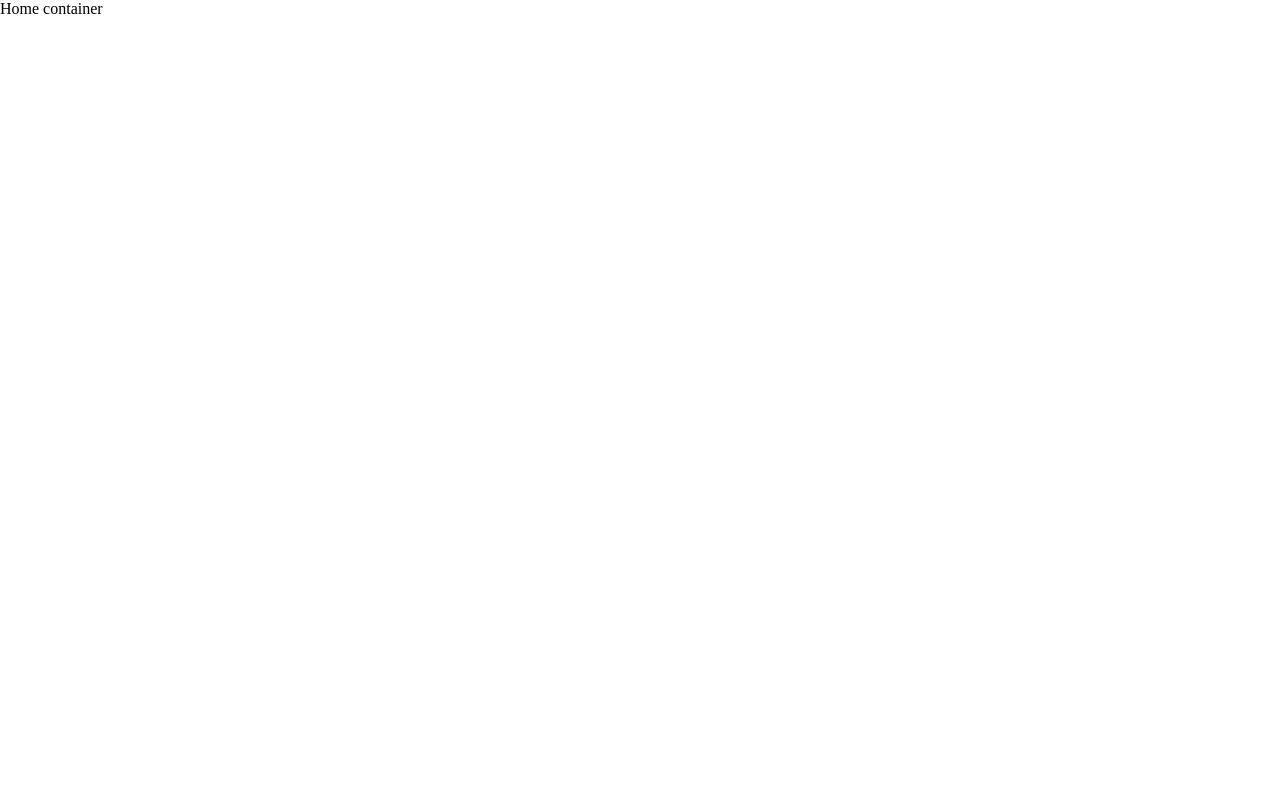
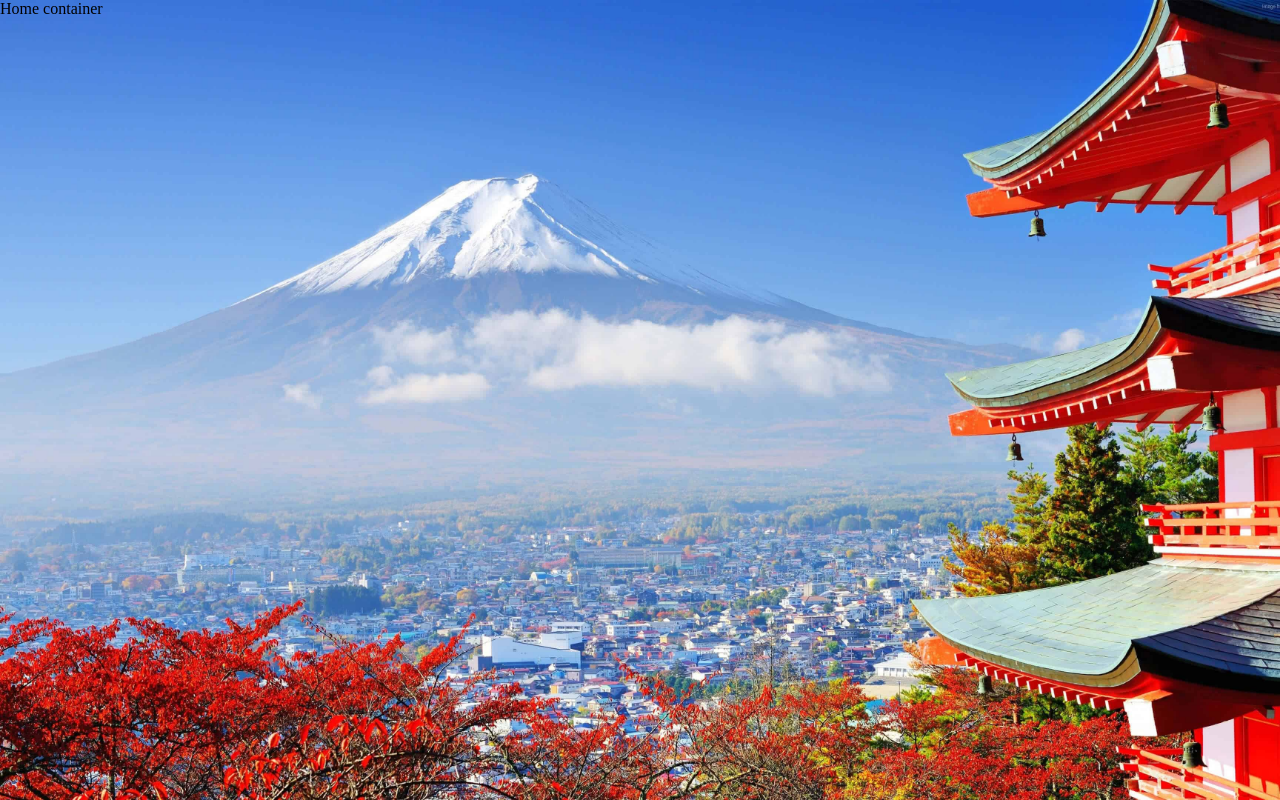
Before and after one commit to Comum/react-japanese-training-tool, a React (Create React App) app: page / in a window 1280 px wide. Built offline with nearby package versions, Linux system fonts and the light colour scheme.

Commit message:
add background image

```diff
--- a/src/App/App.js
+++ b/src/App/App.js
@@ -8,6 +8,11 @@ import HomeContainer from '../scenes/home-container';
 const AppContainer = styled.div`
 	width: 100%;
 	height: 100%;
+
+	background-image: url("assets/background.jpg");
+	background-size: cover;
+	background-repeat: no-repeat;
+	background-position: center;
 `;
 
 const App = () => (
```
Also changed, not shown: public/assets/background.jpg (added).
